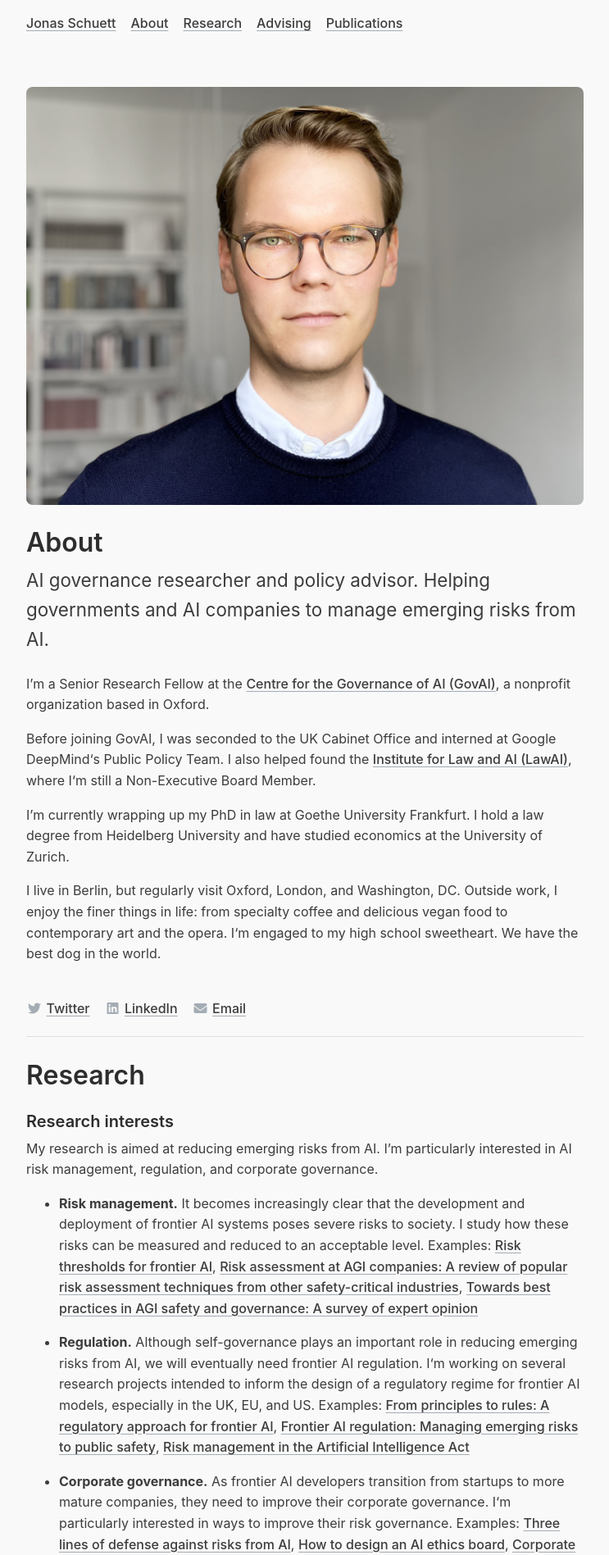
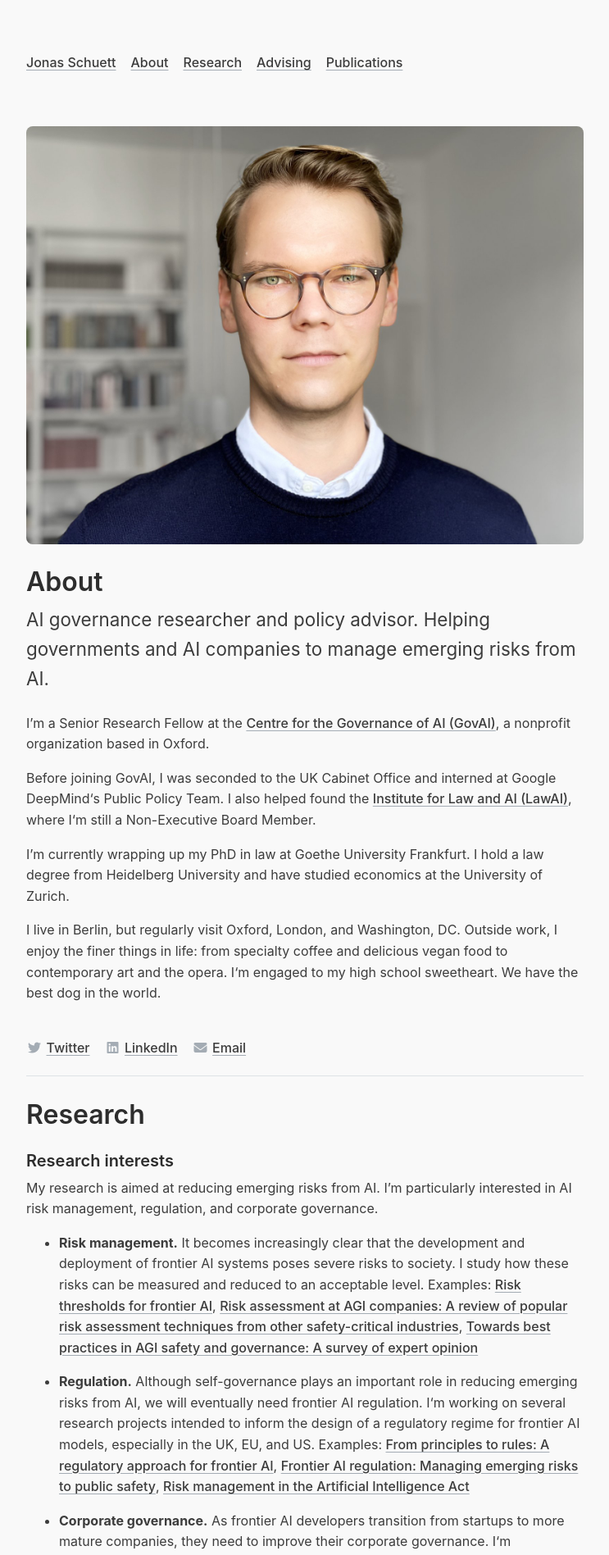
Before and after one commit to jonasschuett/jonasschuett.github.io, a Jekyll site: the page built from index.html, in a window 1280 px wide. Shown: the top 1897 px of the page at 82% size, without its empty margins (268-1011 px from the left). Built offline with Jekyll 4.4.1, drawn with Linux system fonts in a browser that asks for light colours; nearby versions of some CDN libraries; the list of posts is cut into pages by our own code.

Commit message:
Update _masthead.scss

```diff
--- a/_sass/_masthead.scss
+++ b/_sass/_masthead.scss
@@ -5,6 +5,7 @@
 .masthead {
   padding-top: var(--spacer);
   padding-bottom: var(--spacer);
+  margin-top: var(--spacer-3);
   margin-bottom: var(--spacer-3);
 }
 
```
